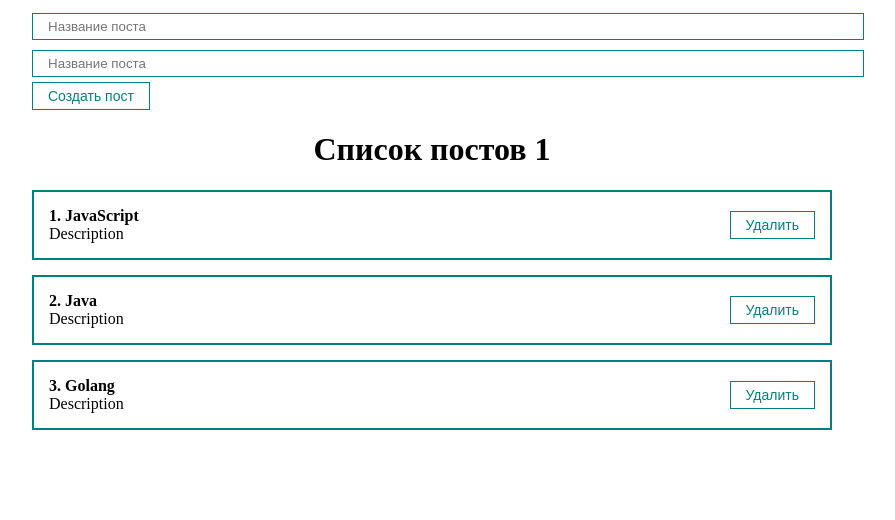
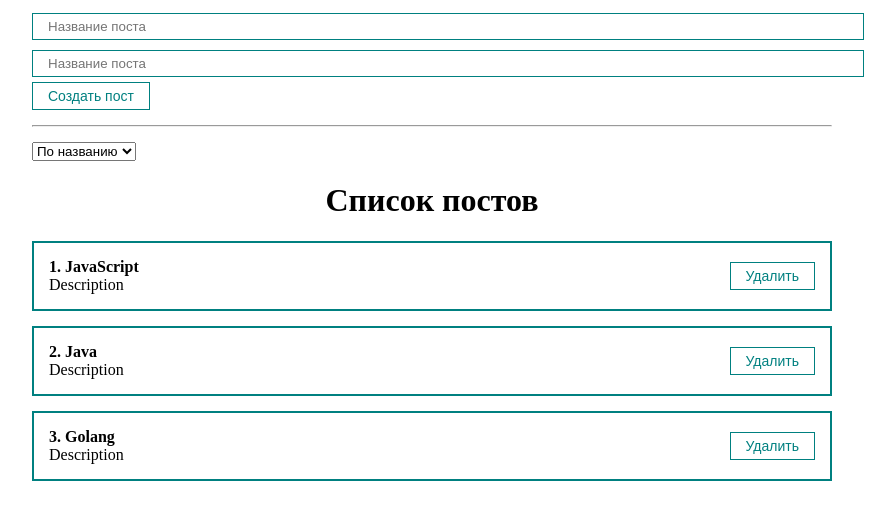
Before and after one commit to tatun2000/react-course, a React (Create React App) app: page / in a window 1280 px wide. Shown: the top 520 px of the page, without its empty margins (208-1103 px from the left). Built offline with nearby package versions, Linux system fonts and the light colour scheme.

Commit message:
sort implementation

```diff
--- a/src/App.js
+++ b/src/App.js
@@ -2,6 +2,7 @@ import React, { useRef, useState } from 'react';
 import './styles/App.css';
 import PostList from './components/PostList';
 import PostForm from './components/PostForm';
+import MySelect from './UI/select/MySelect';
 
 function App() {
   const [posts, setPosts] = useState([
@@ -30,10 +31,33 @@ function App() {
     setPosts(posts.filter(p => p.id !== post.id));
   }
 
+  const sortPosts = (sort) =>{
+    setPosts([...posts].sort((a, b) => a[sort].localeCompare(b[sort])));
+  }
+
   return (
     <div className="App">
         <PostForm create={createPost} />
-        <PostList posts={posts} title={'Список постов 1'} deletePost={deletePost}/>
+
+        {/* hr - это разделитель */}
+        <hr style={{margin: '15px 0'}}/>
+        <div>
+          <MySelect
+            option={[
+              {id: 1, value: 'title', name: 'По названию'},
+              {id: 2, value: 'body', name: 'По описанию'}
+            ]}
+            defaultValue="Сортировка"
+            onChange={sortPosts}
+          />
+        </div>
+        {
+            posts.length
+            ? <PostList posts={posts} title={'Список постов'} remove={deletePost}/>
+            : <h1 style={{textAlign: 'center'}}>
+                Посты не найдены
+              </h1>
+        }
     </div>
   );
 }
--- /dev/null
+++ b/src/UI/select/MySelect.jsx
@@ -0,0 +1,16 @@
+const MySelect = ({option, defaultValue, value, onChange}) =>{
+    return(
+        <select
+            onChange={event => onChange(event.target.value)}
+        >
+            <option disabled value="">{defaultValue}</option>
+            {option.map(option =>
+                <option key={option.id} value={option.value}>
+                    {option.name}
+                </option>
+            )}
+        </select>
+    )
+}
+
+export default MySelect;
--- a/src/components/PostItem.jsx
+++ b/src/components/PostItem.jsx
@@ -10,7 +10,7 @@ const PostItem = (props) => {
                 </div>
             </div>
             <div className="post__btns">
-                <MyButton onClick={() => props.deletePost(props.post)}>Удалить</MyButton>
+                <MyButton onClick={() => props.remove(props.post)}>Удалить</MyButton>
             </div>
         </div>
     )
--- a/src/components/PostList.jsx
+++ b/src/components/PostList.jsx
@@ -1,13 +1,13 @@
 import PostItem from "./PostItem";
 
-const PostList = ({posts, title, deletePost}) => {
+const PostList = ({posts, title, remove}) => {
     return (
         <div>
             <h1 style={{textAlign: 'center'}}>
                 {title}
             </h1>
             {posts.map((post, index) =>
-                <PostItem number={index + 1} post={post} key={post.id} deletePost={deletePost}/>
+                <PostItem number={index + 1} post={post} key={post.id} remove={remove}/>
             )}
         </div>
     )
```
